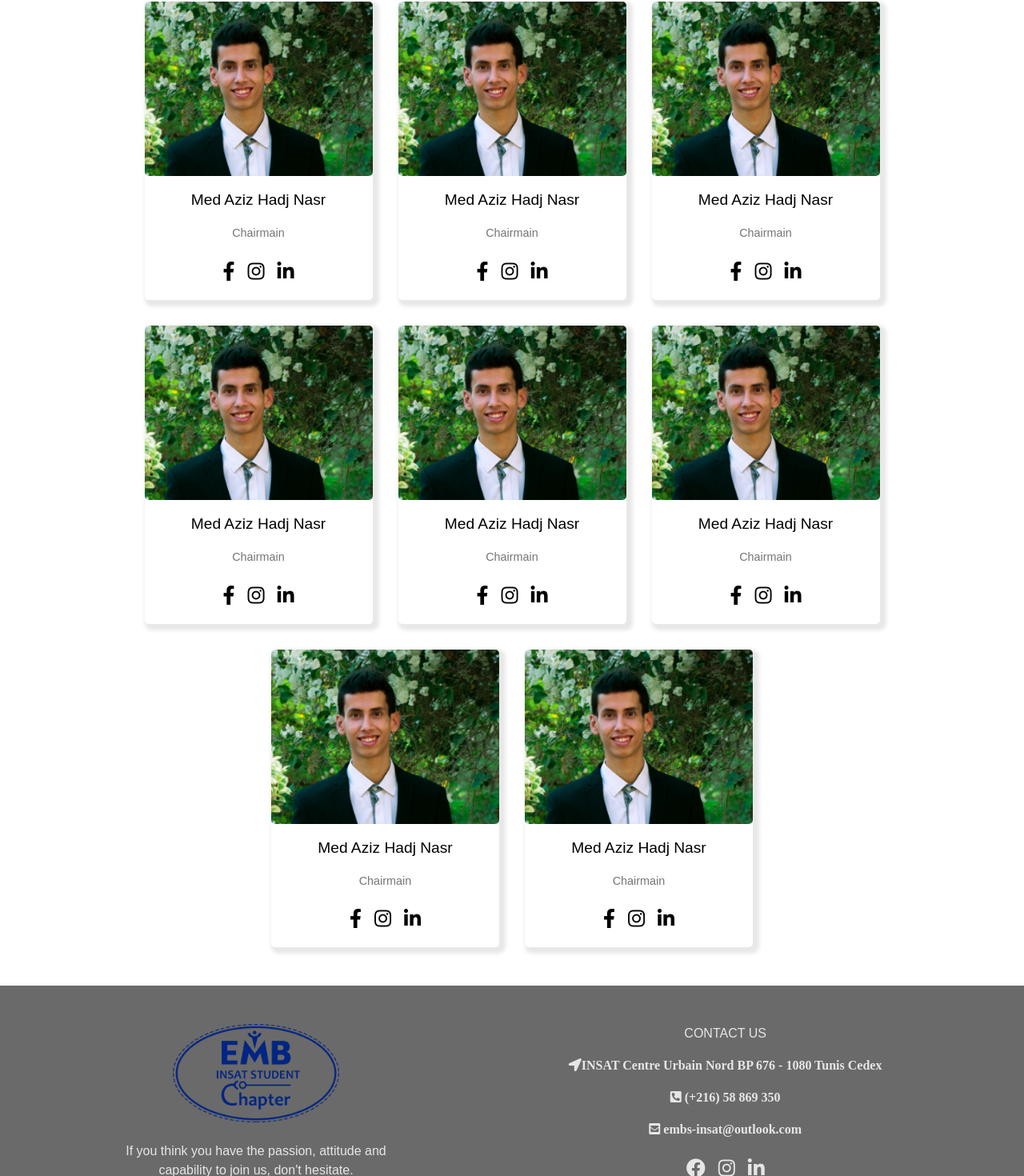
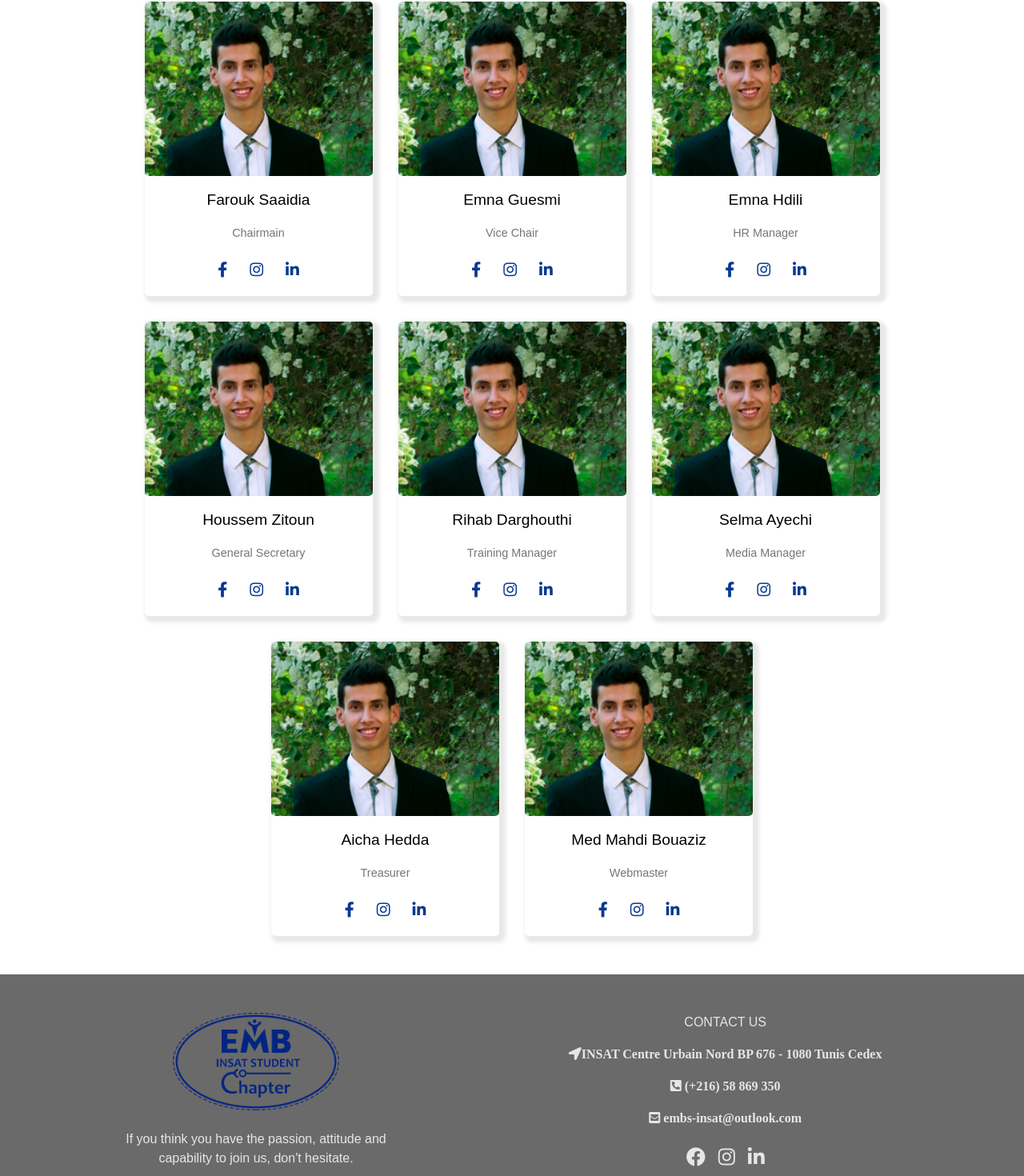
Before and after one commit to mahdibouaziz/EMBS2021, a React (Create React App) app: page / in a window 1280 px wide. Shown: the part 830-2300 px from the top of the page at 80% size. Built offline with nearby package versions, Linux system fonts and the light colour scheme.

Commit message:
ngued fel links el design fel home page

```diff
--- a/src/components/home/CarouselPage.js
+++ b/src/components/home/CarouselPage.js
@@ -10,7 +10,7 @@ const CarouselPage = () => {
   return (
     <Carousel
       indicators={false}
-      interval={3000}
+      interval={4200}
       style={{ position: "relative", zIndex: "0" }}
     >
       <Carousel.Item className="item">
@@ -37,7 +37,7 @@ const CarouselPage = () => {
               className="animate__animated animate__fadeInDown"
               style={{ animationDelay: "1s" }}
             >
-              <Link to="#">GET TO KNOW US</Link>
+              <Link to="/about">GET TO KNOW US</Link>
             </p>
           </div>
         </Carousel.Caption>
--- a/src/components/home/Team.js
+++ b/src/components/home/Team.js
@@ -4,6 +4,7 @@ import "./homeStyle.css";
 import AOS from "aos";
 import "aos/dist/aos.css";
 import pic from "./img/team/pic.png";
+import { Link } from "react-router-dom";
 
 const Team = () => {
   useEffect(() => {
@@ -21,82 +22,226 @@ const Team = () => {
       <Row className="main-row">
         <Col className="box" lg={{ span: 3 }} md={{ span: 5 }} sm={{ span: 5 }}>
           <img src={pic} alt="pic" />
-          <p className="name">Med Aziz Hadj Nasr</p>
+          <p className="name">Farouk Saaidia</p>
           <p className="post">Chairmain</p>
           <p className="social">
+            <a
+              href="https://www.facebook.com/saaidia.farouk"
+              target="_blank"
+              rel="noopener noreferrer"
+            >
               <i className="fab fa-facebook-f"></i>
+            </a>
+            <a
+              href="https://www.instagram.com/farouk.saaidia/"
+              target="_blank"
+              rel="noopener noreferrer"
+            >
               <i className="fab fa-instagram"></i>
+            </a>
+            <a
+              href="https://www.instagram.com/farouk.saaidia/"
+              target="_blank"
+              rel="noopener noreferrer"
+            >
               <i className="fab fa-linkedin-in"></i>
+            </a>
           </p>
         </Col>
         <Col className="box" lg={{ span: 3 }} md={{ span: 5 }} sm={{ span: 5 }}>
           <img src={pic} alt="pic" />
-          <p className="name">Med Aziz Hadj Nasr</p>
-          <p className="post">Chairmain</p>
+          <p className="name">Emna Guesmi</p>
+          <p className="post">Vice Chair</p>
           <p className="social">
+            <a
+              href="https://www.facebook.com/emna.guesmi.0123"
+              target="_blank"
+              rel="noopener noreferrer"
+            >
               <i className="fab fa-facebook-f"></i>
+            </a>
+            <a
+              href="https://www.instagram.com/emna.guesmi12/"
+              target="_blank"
+              rel="noopener noreferrer"
+            >
               <i className="fab fa-instagram"></i>
+            </a>
+            <a
+              href="https://www.instagram.com/emna.guesmi12/"
+              target="_blank"
+              rel="noopener noreferrer"
+            >
               <i className="fab fa-linkedin-in"></i>
+            </a>
           </p>
         </Col>
         <Col className="box" lg={{ span: 3 }} md={{ span: 5 }} sm={{ span: 5 }}>
           <img src={pic} alt="pic" />
-          <p className="name">Med Aziz Hadj Nasr</p>
-          <p className="post">Chairmain</p>
+          <p className="name">Emna Hdili</p>
+          <p className="post">HR Manager</p>
           <p className="social">
+            <a
+              href="https://www.facebook.com/emna.hdili"
+              target="_blank"
+              rel="noopener noreferrer"
+            >
               <i className="fab fa-facebook-f"></i>
+            </a>
+            <a
+              href="https://www.instagram.com/emnahdili/"
+              target="_blank"
+              rel="noopener noreferrer"
+            >
               <i className="fab fa-instagram"></i>
+            </a>
+            <a
+              href="https://www.instagram.com/emnahdili/"
+              target="_blank"
+              rel="noopener noreferrer"
+            >
               <i className="fab fa-linkedin-in"></i>
+            </a>
           </p>
         </Col>
         <Col className="box" lg={{ span: 3 }} md={{ span: 5 }} sm={{ span: 5 }}>
           <img src={pic} alt="pic" />
-          <p className="name">Med Aziz Hadj Nasr</p>
-          <p className="post">Chairmain</p>
+          <p className="name">Houssem Zitoun</p>
+          <p className="post">General Secretary</p>
           <p className="social">
+            <a
+              href="https://www.facebook.com/houssem.zitoun.2k"
+              target="_blank"
+              rel="noopener noreferrer"
+            >
               <i className="fab fa-facebook-f"></i>
+            </a>
+            <a
+              href="https://www.instagram.com/houssamzitoun/"
+              target="_blank"
+              rel="noopener noreferrer"
+            >
               <i className="fab fa-instagram"></i>
+            </a>
+            <a
+              href="https://www.instagram.com/houssamzitoun/"
+              target="_blank"
+              rel="noopener noreferrer"
+            >
               <i className="fab fa-linkedin-in"></i>
+            </a>
           </p>
         </Col>
         <Col className="box" lg={{ span: 3 }} md={{ span: 5 }} sm={{ span: 5 }}>
           <img src={pic} alt="pic" />
-          <p className="name">Med Aziz Hadj Nasr</p>
-          <p className="post">Chairmain</p>
+          <p className="name">Rihab Darghouthi</p>
+          <p className="post">Training Manager</p>
           <p className="social">
+            <a
+              href="https://www.facebook.com/rihab.darghouthi"
+              target="_blank"
+              rel="noopener noreferrer"
+            >
               <i className="fab fa-facebook-f"></i>
+            </a>
+            <a
+              href="https://www.instagram.com/rihab_darghouthi/"
+              target="_blank"
+              rel="noopener noreferrer"
+            >
               <i className="fab fa-instagram"></i>
+            </a>
+            <a
+              href="https://www.facebook.com/rihab.darghouthi"
+              target="_blank"
+              rel="noopener noreferrer"
+            >
               <i className="fab fa-linkedin-in"></i>
+            </a>
           </p>
         </Col>
         <Col className="box" lg={{ span: 3 }} md={{ span: 5 }} sm={{ span: 5 }}>
           <img src={pic} alt="pic" />
-          <p className="name">Med Aziz Hadj Nasr</p>
-          <p className="post">Chairmain</p>
+          <p className="name">Selma Ayechi</p>
+          <p className="post">Media Manager</p>
           <p className="social">
+            <a
+              href="https://www.facebook.com/selma.ayachi"
+              target="_blank"
+              rel="noopener noreferrer"
+            >
               <i className="fab fa-facebook-f"></i>
+            </a>
+            <a
+              href="https://www.instagram.com/selmaayachi/"
+              target="_blank"
+              rel="noopener noreferrer"
+            >
               <i className="fab fa-instagram"></i>
+            </a>
+            <a
+              href="https://www.instagram.com/selmaayachi/"
+              target="_blank"
+              rel="noopener noreferrer"
+            >
               <i className="fab fa-linkedin-in"></i>
+            </a>
           </p>
         </Col>
         <Col className="box" lg={{ span: 3 }} md={{ span: 5 }} sm={{ span: 5 }}>
           <img src={pic} alt="pic" />
-          <p className="name">Med Aziz Hadj Nasr</p>
-          <p className="post">Chairmain</p>
+          <p className="name">Aicha Hedda</p>
+          <p className="post">Treasurer</p>
           <p className="social">
+            <a
+              href="https://www.facebook.com/aicha.hedda.52"
+              target="_blank"
+              rel="noopener noreferrer"
+            >
               <i className="fab fa-facebook-f"></i>
+            </a>
+            <a
+              href="https://www.instagram.com/aycha_hedda/"
+              target="_blank"
+              rel="noopener noreferrer"
+            >
               <i className="fab fa-instagram"></i>
+            </a>
+            <a
+              href="https://www.instagram.com/aycha_hedda/"
+              target="_blank"
+              rel="noopener noreferrer"
+            >
               <i className="fab fa-linkedin-in"></i>
+            </a>
           </p>
         </Col>
         <Col className="box" lg={{ span: 3 }} md={{ span: 5 }} sm={{ span: 5 }}>
           <img src={pic} alt="pic" />
-          <p className="name">Med Aziz Hadj Nasr</p>
-          <p className="post">Chairmain</p>
+          <p className="name">Med Mahdi Bouaziz</p>
+          <p className="post">Webmaster</p>
           <p className="social">
+            <a
+              href="https://www.facebook.com/mahdi.bouaziz.319"
+              target="_blank"
+              rel="noopener noreferrer"
+            >
               <i className="fab fa-facebook-f"></i>
+            </a>
+            <a
+              href="https://www.instagram.com/mahdii.bouaziz/"
+              target="_blank"
+              rel="noopener noreferrer"
+            >
               <i className="fab fa-instagram"></i>
+            </a>
+            <a
+              href="https://www.instagram.com/mahdii.bouaziz/"
+              target="_blank"
+              rel="noopener noreferrer"
+            >
               <i className="fab fa-linkedin-in"></i>
+            </a>
           </p>
         </Col>
       </Row>
--- a/src/components/home/homeStyle.css
+++ b/src/components/home/homeStyle.css
@@ -31,8 +31,14 @@
   color: #fff;
   text-transform: uppercase;
   border-radius: 1.4rem;
+  transition: background-color 0.3s ease-in-out;
 }
 
+.carousel-caption a:hover {
+  text-decoration: none;
+  color: #ffffff;
+  background-color: #0f45a8;
+}
 /* Raka7 text el caroussel wel position mte3ou  3al mobile wel ipad */
 /* ipad */
 @media only screen and (min-width: 768px) and (max-width: 991px) {
@@ -99,10 +105,19 @@
 
 .team-section .box {
   background-color: rgb(255, 255, 255);
+  position: relative;
+  top: 0;
   padding: 0;
   margin: 1rem;
   box-shadow: 4px 4px 4px 4px #e7e7e7f2;
   border-radius: 5px;
+  transition: 0.3s ease-in-out;
+}
+
+.team-section .box:hover {
+  position: relative;
+  top: -6px;
+  box-shadow: 8px 10px 6px 6px #e7e7e7f2;
 }
 
 .team-section .box img {
@@ -125,9 +140,22 @@
   color: rgb(119, 117, 117);
 }
 
-.team-section .box .social {
-  font-size: 1.3rem;
-  color: rgb(0, 0, 0);
+.team-section .box .social i {
+  font-size: 1.2rem;
+}
+
+.team-section .box .social a {
+  color: #083890;
+  border-radius: 50%;
+  border: 1px solid transparent;
+  padding: 9px 3px;
+  margin: 2px;
+  transition: background-color 0.3s ease-in-out, color 0.4s ease-in-out;
+}
+
+.team-section .box .social a:hover {
+  background-color: #083890;
+  color: #fff;
 }
 
 .main-row {
```
Also changed, not shown: src/components/home/links.txt. Lines whose indentation alone changed are shown as unchanged.
